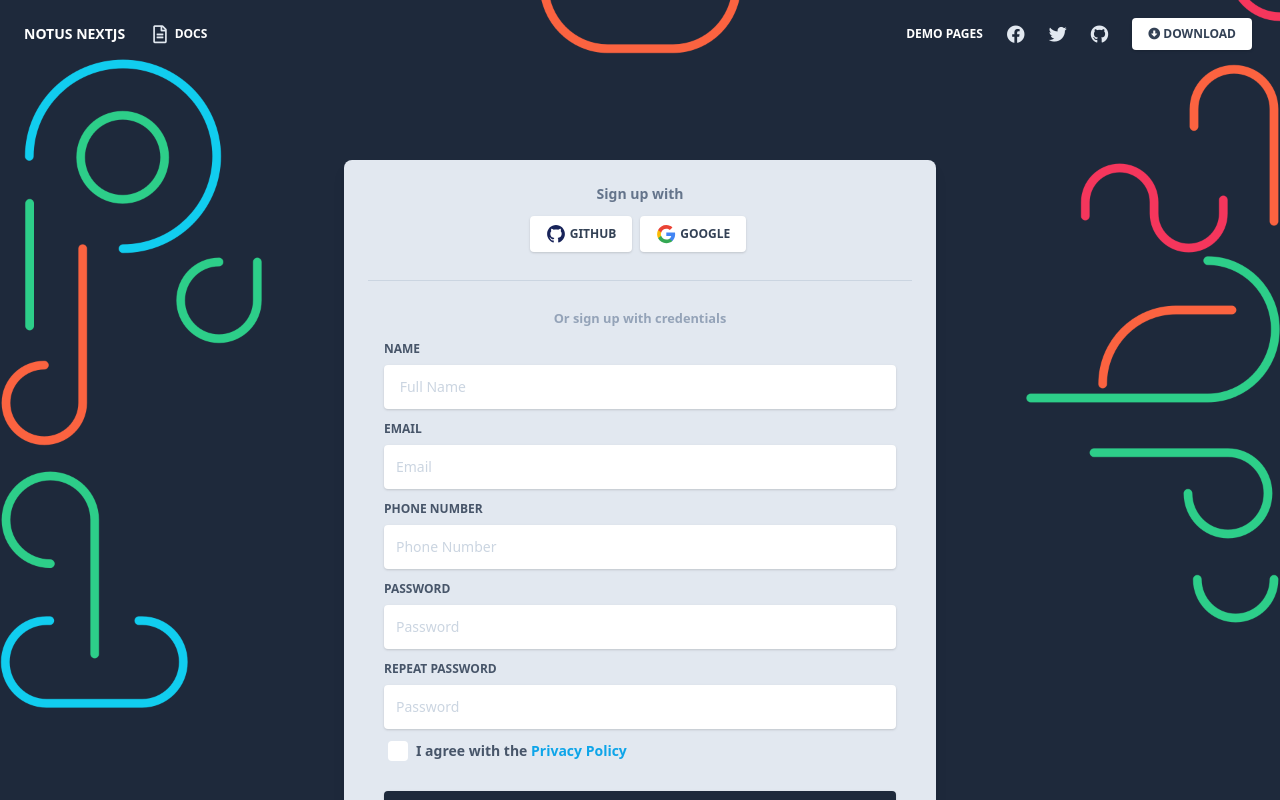
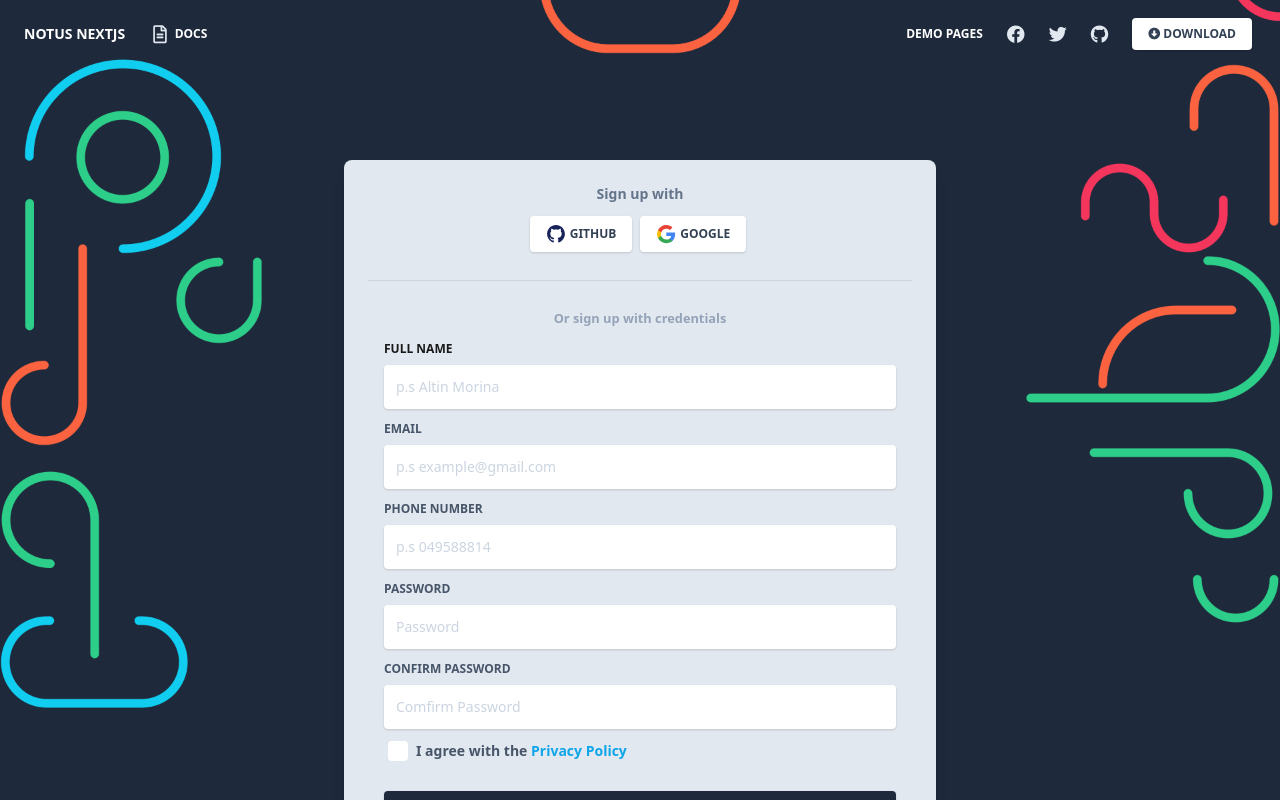
Before and after one commit to codewithaltin/banking-management-web-app, a Next.js app: page /auth/individual_register in a window 1280 px wide. Shown: the top 800 px of the page. Built offline with nearby package versions, Linux system fonts and the light colour scheme.

Commit message:
Invidual Registration Validated

```diff
--- a/package.json
+++ b/package.json
@@ -19,7 +19,8 @@
     "react-hook-form": "^7.43.9",
     "react-scripts": "^2.1.3",
     "tailwindcss": "^2.2.19",
-    "yup": "^1.1.1"
+    "yup": "^1.1.1",
+    "yup-phone": "^1.3.2"
   },
   "scripts": {
     "start": "next start",
--- a/pages/auth/individual_register.js
+++ b/pages/auth/individual_register.js
@@ -1,17 +1,42 @@
 import React from "react";
 import { useForm } from "react-hook-form";
-
-// layout for page
+import { yupResolver } from "@hookform/resolvers/yup";
+import * as yup from "yup";
+import "yup-phone";
 
 import Auth from "layouts/Auth.js";
+const phoneReg = /^((\\+[1-9]{1,4}[ \\-]*)|(\\([0-9]{2,3}\\)[ \\-]*)|([0-9]{2,4})[ \\-]*)*?[0-9]{3,4}?[ \\-]*[0-9]{3,4}?$/;
 
+const schema = yup
+  .object()
+  .shape({
+    fullName: yup.string().required("Full Name is required."),
+    email: yup
+      .string()
+      .email("Please enter a valid e-mail")
+      .required("Email is required."),
+    phoneNumber: yup
+      .string()
+      .required("Phone number is required")
+      .matches(phoneReg, "Phone Number is not valid."),
+    password: yup
+      .string()
+      .required("Password is required.")
+      .min(5, "Password must be 5 characters long")
+      .max(35, "Password must be shorter than 35 characters"),
+    confirmPassword: yup
+      .string()
+      .oneOf([yup.ref("password"), null], "Passwords do not match.")
+      .required("Confirm Password field is required."),
+  })
+  .required();
 export default function Register() {
   const {
     register,
     handleSubmit,
     watch,
     formState: { errors },
-  } = useForm();
+  } = useForm({ resolver: yupResolver(schema) });
   const onSubmit = (data) => console.log(data);
 
   return (
@@ -49,24 +74,26 @@ export default function Register() {
                   <small>Or sign up with credentials</small>
                 </div>
                 <form onSubmit={handleSubmit(onSubmit)}>
+                  {" "}
                   <div className="relative w-full mb-3">
                     <label
-                      className="block uppercase text-blueGray-600 text-xs font-bold mb-2"
+                      className="block uppercase text-blueGray-900 text-xs font-bold mb-2"
                       htmlFor="grid-password"
                     >
-                      Name
+                      Full Name
                     </label>
                     <input
-                      {...register("name", { required: true })}
-                      type="email"
-                      className="border-0 px-3 py-3 placeholder-blueGray-300 text-blueGray-600 bg-white rounded text-sm shadow focus:outline-none focus:ring w-full ease-linear transition-all duration-150"
-                      placeholder=" Full Name"
+                      {...register("fullName")}
+                      className="border-0 px-3 py-3 placeholder-blueGray-300
+                    text-blueGray-900 bg-white rounded text-sm shadow
+                    focus:outline-none focus:ring w-full ease-linear
+                    transition-all duration-150"
+                      placeholder="p.s Altin Morina"
                     />
-                    {errors.exampleRequired && (
-                      <span>This field is required</span>
-                    )}
+                    <small role="alert" className="text-red-500 ">
+                      {errors.fullName?.message}
+                    </small>
                   </div>
-
                   <div className="relative w-full mb-3">
                     <label
                       className="block uppercase text-blueGray-600 text-xs font-bold mb-2"
@@ -75,10 +102,14 @@ export default function Register() {
                       Email
                     </label>
                     <input
+                      {...register("email")}
                       type="email"
                       className="border-0 px-3 py-3 placeholder-blueGray-300 text-blueGray-600 bg-white rounded text-sm shadow focus:outline-none focus:ring w-full ease-linear transition-all duration-150"
-                      placeholder="Email"
+                      placeholder="p.s example@gmail.com"
                     />
+                    <small role="alert" className="text-red-500 ">
+                      {errors.email?.message}
+                    </small>
                   </div>
                   <div className="relative w-full mb-3">
                     <label
@@ -88,10 +119,14 @@ export default function Register() {
                       Phone number
                     </label>
                     <input
-                      type="email"
+                      {...register("phoneNumber")}
+                      type="tel"
                       className="border-0 px-3 py-3 placeholder-blueGray-300 text-blueGray-600 bg-white rounded text-sm shadow focus:outline-none focus:ring w-full ease-linear transition-all duration-150"
-                      placeholder="Phone Number"
+                      placeholder="p.s 049588814"
                     />
+                    <small role="alert" className="text-red-500 ">
+                      {errors.phoneNumber?.message}
+                    </small>
                   </div>
                   <div className="relative w-full mb-3">
                     <label
@@ -101,23 +136,31 @@ export default function Register() {
                       Password
                     </label>
                     <input
+                      {...register("password")}
                       type="password"
                       className="border-0 px-3 py-3 placeholder-blueGray-300 text-blueGray-600 bg-white rounded text-sm shadow focus:outline-none focus:ring w-full ease-linear transition-all duration-150"
                       placeholder="Password"
                     />
+                    <small role="alert" className="text-red-500 ">
+                      {errors.password?.message}
+                    </small>
                   </div>
                   <div className="relative w-full mb-3">
                     <label
                       className="block uppercase text-blueGray-600 text-xs font-bold mb-2"
                       htmlFor="grid-password"
                     >
-                      Repeat Password
+                      Confirm Password
                     </label>
                     <input
+                      {...register("confirmPassword")}
                       type="password"
                       className="border-0 px-3 py-3 placeholder-blueGray-300 text-blueGray-600 bg-white rounded text-sm shadow focus:outline-none focus:ring w-full ease-linear transition-all duration-150"
-                      placeholder="Password"
+                      placeholder="Comfirm Password"
                     />
+                    <small role="alert" className="text-red-500 ">
+                      {errors.confirmPassword?.message}
+                    </small>
                   </div>
                   <div>
                     <label className="inline-flex items-center cursor-pointer">
@@ -138,14 +181,12 @@ export default function Register() {
                       </span>
                     </label>
                   </div>
-
                   <div className="text-center mt-6">
-                    <button
+                    <input
                       className="bg-blueGray-800 text-white active:bg-blueGray-600 text-sm font-bold uppercase px-6 py-3 rounded shadow hover:shadow-lg outline-none focus:outline-none mr-1 mb-1 w-full ease-linear transition-all duration-150"
-                      type="button"
-                    >
-                      Submit
-                    </button>
+                      type="submit"
+                      value="Submit"
+                    />
                   </div>
                 </form>
               </div>
```
Also changed, not shown: 1 other file (tests, documents, lock files or other folders).
